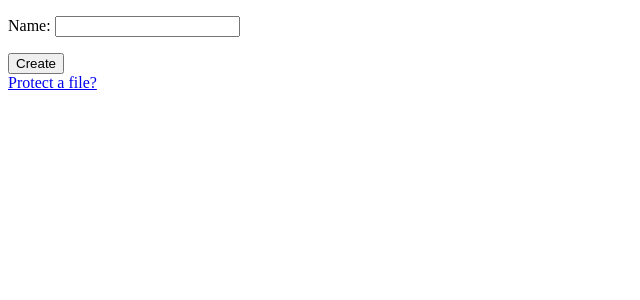
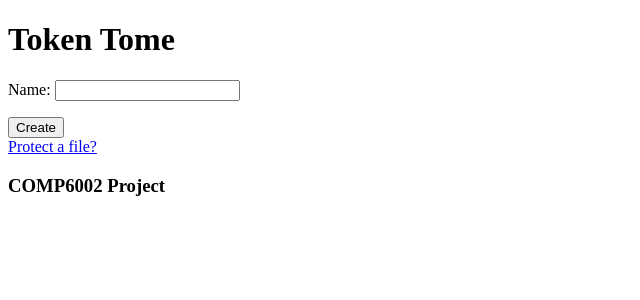
Before and after one commit to daisyoira/Token-Tome, a Django app: page /create-student in a window 1280 px wide. Shown: the top 300 px of the page, without its empty margins (0-640 px from the left). Run offline with Django 5.2, Linux system fonts and the light colour scheme; parts of the project's set-up code (start-up, migrations or seed data) failed here and were passed over.

Commit message:
added a header and footer to the base.html

```diff
--- a/token_tome/templates/base.html
+++ b/token_tome/templates/base.html
@@ -5,8 +5,14 @@
     <title>Token Tome</title>
 </head>
 <body>
+    <header class="page-header">
+        <h1>Token Tome</h1>
+    </header>
     {% block content %}
 
     {% endblock content %}
+    <footer class="footer">
+        <h3>COMP6002 Project</h3>
+    </footer>
 </body>
 </html>
```
